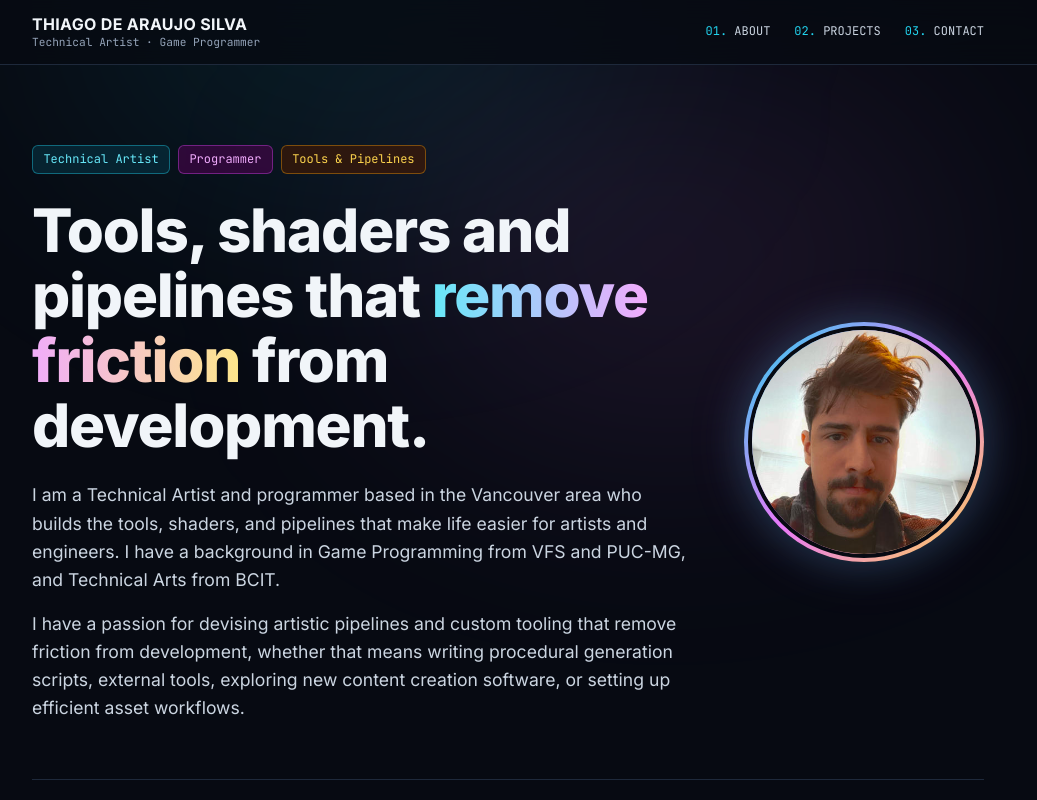
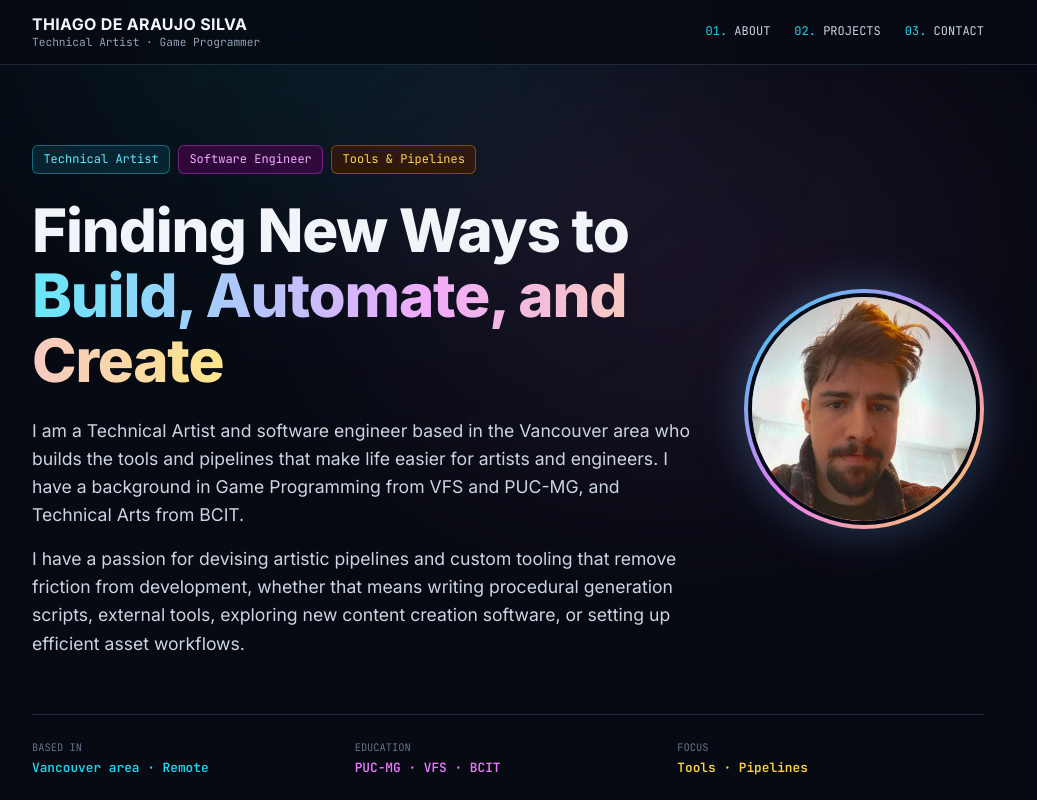
Before and after one commit to ThiagoDAraujoS/ThiagoDAraujoSPortfolio, an Angular app: page / in a window 1280 px wide. Shown: the top 800 px of the page, without its empty margins (132-1169 px from the left). Built offline with nearby package versions, Linux system fonts and the light colour scheme.

Commit message:
Edited Avatar information

```diff
--- a/src/app/about.config.ts
+++ b/src/app/about.config.ts
@@ -6,15 +6,15 @@ export const ABOUT = {
   /** Small colored pills above the headline. */
   roles: [
     { label: 'Technical Artist', color: 'cyan' },
-    { label: 'Programmer', color: 'fuchsia' },
+    { label: 'Software Engineer', color: 'fuchsia' },
     { label: 'Tools & Pipelines', color: 'amber' },
   ] satisfies { label: string; color: AccentColor }[],
 
   /** Big headline. `highlight` is rendered with the cyan → fuchsia → amber gradient. */
   headline: {
-    lead: 'Tools, shaders and pipelines that',
-    highlight: 'remove friction',
-    tail: 'from development.',
+    lead: 'Finding New Ways to',
+    highlight: 'Build, Automate, and Create',
+    tail: '',
   },
 
   /** Photo next to the text. Path is relative to /public. Remove to hide. */
@@ -25,14 +25,14 @@ export const ABOUT = {
 
   /** About-me text. Each string becomes its own paragraph. */
   paragraphs: [
-    'I am a Technical Artist and programmer based in the Vancouver area who builds the tools, shaders, and pipelines that make life easier for artists and engineers. I have a background in Game Programming from VFS and PUC-MG, and Technical Arts from BCIT.',
+    'I am a Technical Artist and software engineer based in the Vancouver area who builds the tools and pipelines that make life easier for artists and engineers. I have a background in Game Programming from VFS and PUC-MG, and Technical Arts from BCIT.',
     'I have a passion for devising artistic pipelines and custom tooling that remove friction from development, whether that means writing procedural generation scripts, external tools, exploring new content creation software, or setting up efficient asset workflows.',
   ],
 
   /** Quick-facts strip under the text. Remove all entries to hide it. */
   facts: [
-    { label: 'Based in', value: 'Vancouver area' },
-    { label: 'Education', value: 'VFS · PUC-MG · BCIT' },
-    { label: 'Focus', value: 'Tools · Shaders · Pipelines' },
+    { label: 'Based in', value: 'Vancouver area · Remote' },
+    { label: 'Education', value: 'PUC-MG · VFS · BCIT' },
+    { label: 'Focus', value: 'Tools · Pipelines' },
   ],
 };
```
